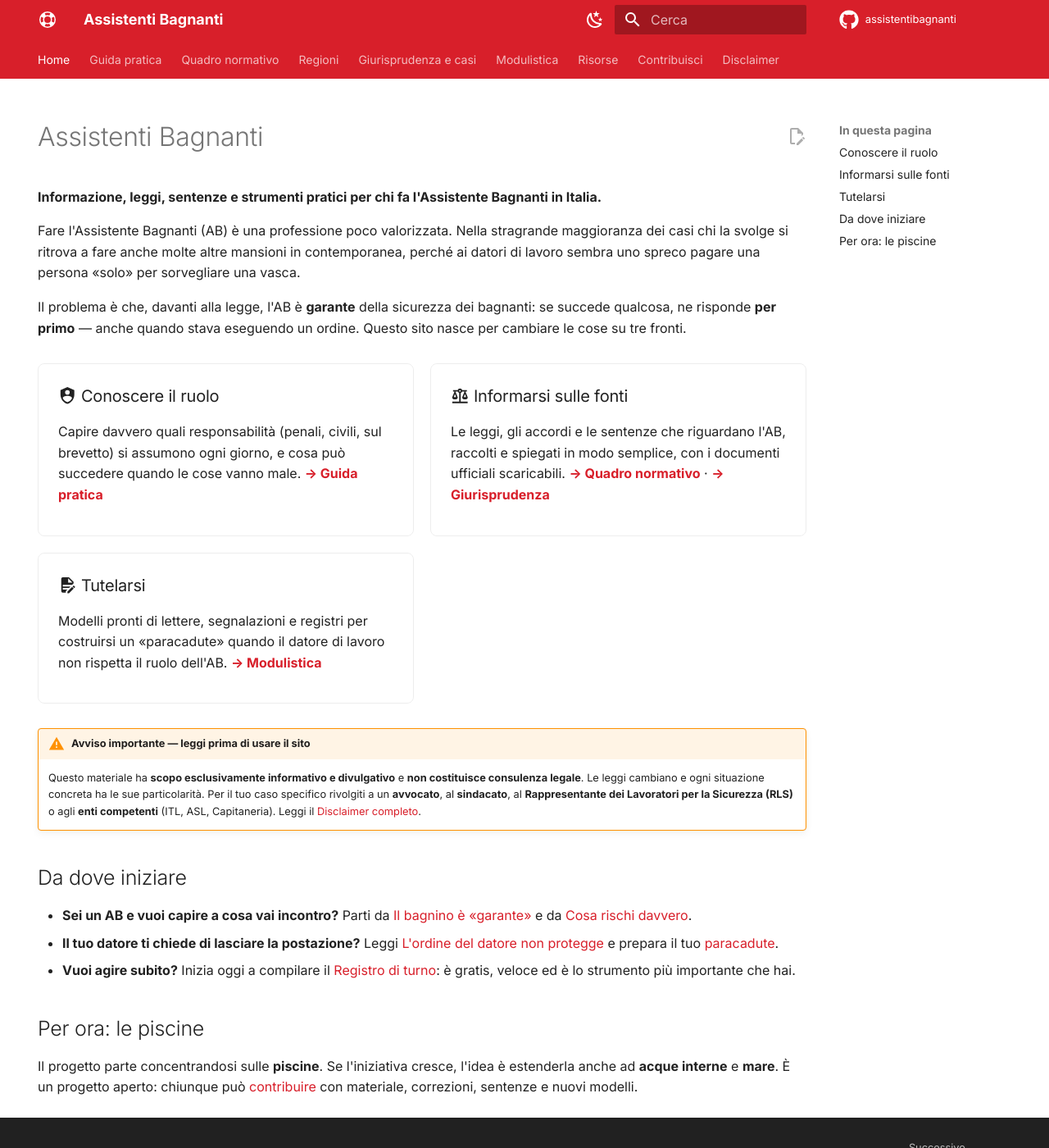
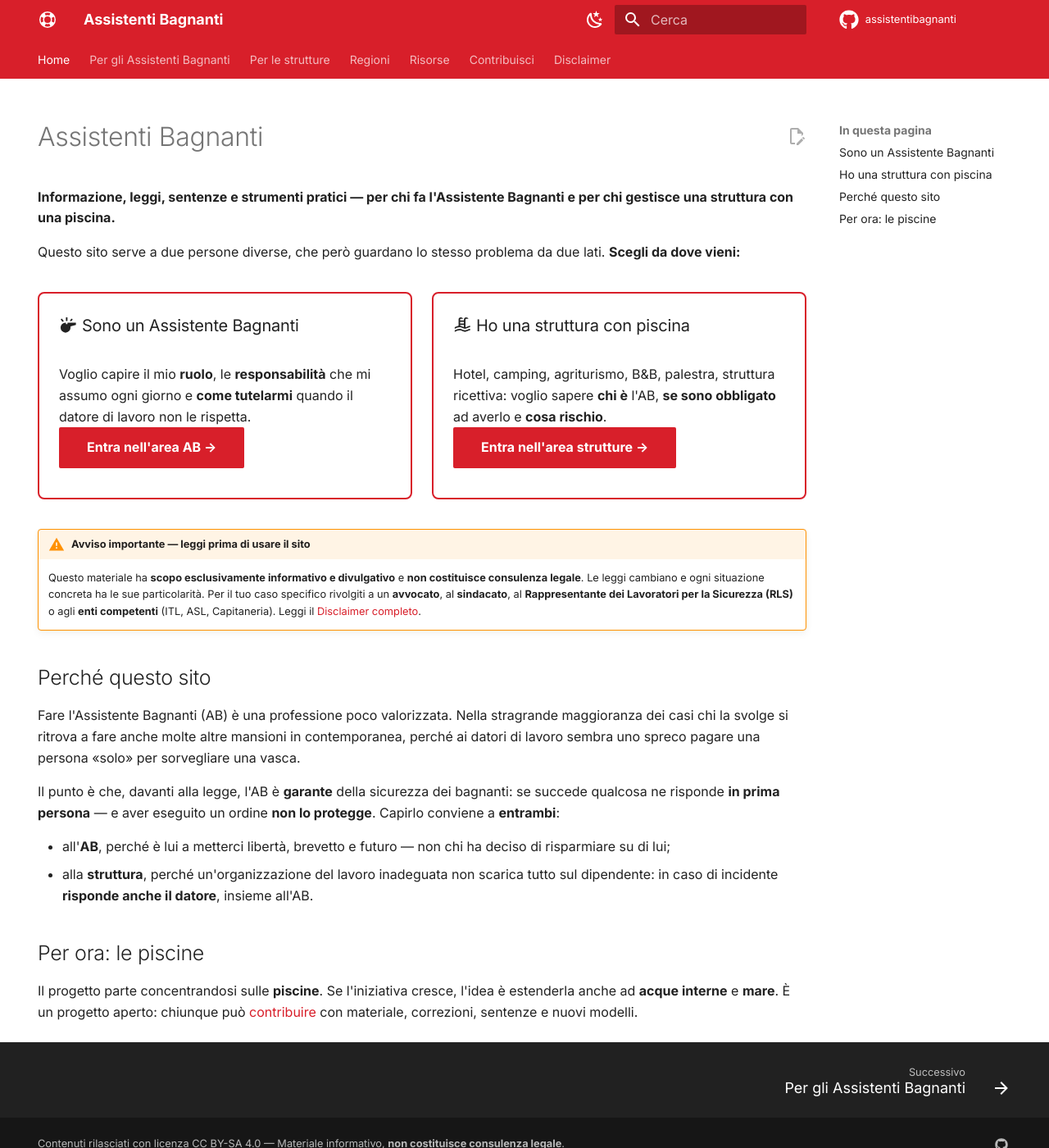
Before and after one commit to assistentibagnanti/assistentibagnanti.github.io, an MkDocs documentation site: the page built from docs/index.md, in a window 1280 px wide and 1400 px high. Shown: the whole window at 82% size. Built offline with MkDocs 1.6.1 and Material for MkDocs 9.7.7, drawn with Linux system fonts in a browser that asks for light colours; comment, search, counter and statistics services are not loaded; some of the changed text lies outside the part shown.

Commit message:
Home a doppio pubblico: bivio AB / strutture e nuova area "Per le strutture"
- Home: bivio in cima con due percorsi ("Sono un AB" / "Ho una struttura
  con piscina") e sezione "Perché questo sito" riscritta per entrambi i
  pubblici (responsabilità in prima persona dell'AB + concorso del datore).
- Navigazione riorganizzata in due tracce: "Per gli Assistenti Bagnanti"
  (raggruppa Guida pratica, Quadro normativo, Giurisprudenza, Modulistica)
  e "Per le strutture".
- Nuovo hub docs/per-ab/index.md (atterraggio del percorso AB).
- Nuova pagina docs/per-strutture/index.md: chi è l'AB, quando è
  obbligatorio (presenza continua, D.M. 1996 art. 14, rinvio alle Regioni),
  perché non basta "qualcuno del personale", rischi per il gestore e
  checklist per mettersi in regola.
- extra.css: stili per le card-bivio della home.

Co-Authored-By: Claude Opus 4.8 <noreply@anthropic.com>

```diff
--- a/docs/assets/css/extra.css
+++ b/docs/assets/css/extra.css
@@ -34,6 +34,32 @@
   margin-top: 0.2rem;
 }
 
+/* Bivio della home: le due grandi scelte (AB / struttura) */
+.ab-choice-grid {
+  display: grid;
+  grid-template-columns: repeat(auto-fit, minmax(17rem, 1fr));
+  gap: 1.2rem;
+  margin: 1.8rem 0;
+}
+
+.ab-choice {
+  display: flex;
+  flex-direction: column;
+  border-width: 2px;
+  border-color: var(--md-primary-fg-color);
+}
+
+.ab-choice:hover {
+  border-color: var(--md-primary-fg-color);
+  box-shadow: 0 0.2rem 0.8rem var(--md-default-fg-color--lighter);
+}
+
+.ab-choice .md-button {
+  margin-top: auto;
+  margin-bottom: 0;
+  align-self: flex-start;
+}
+
 /* Evidenzia i campi da compilare nei template */
 .placeholder,
 code:has(+ em) {
--- a/docs/index.md
+++ b/docs/index.md
@@ -6,37 +6,26 @@ hide:
 
 # Assistenti Bagnanti
 
-**Informazione, leggi, sentenze e strumenti pratici per chi fa l'Assistente Bagnanti in Italia.**
+**Informazione, leggi, sentenze e strumenti pratici — per chi fa l'Assistente Bagnanti e per chi
+gestisce una struttura con una piscina.**
 
-Fare l'Assistente Bagnanti (AB) è una professione poco valorizzata. Nella stragrande maggioranza
-dei casi chi la svolge si ritrova a fare anche molte altre mansioni in contemporanea, perché ai
-datori di lavoro sembra uno spreco pagare una persona «solo» per sorvegliare una vasca.
+Questo sito serve a due persone diverse, che però guardano lo stesso problema da due lati. **Scegli
+da dove vieni:**
 
-Il problema è che, davanti alla legge, l'AB è **garante** della sicurezza dei bagnanti: se succede
-qualcosa, ne risponde **per primo** — anche quando stava eseguendo un ordine. Questo sito nasce
-per cambiare le cose su tre fronti.
+<div class="ab-choice-grid" markdown>
 
-<div class="ab-grid" markdown>
-
-<div class="ab-card" markdown>
-### :material-shield-account: Conoscere il ruolo
-Capire davvero quali responsabilità (penali, civili, sul brevetto) si assumono ogni giorno, e
-cosa può succedere quando le cose vanno male.
-[**→ Guida pratica**](guida-pratica/index.md)
+<div class="ab-card ab-choice" markdown>
+### :material-whistle: Sono un Assistente Bagnanti
+Voglio capire il mio **ruolo**, le **responsabilità** che mi assumo ogni giorno e **come tutelarmi**
+quando il datore di lavoro non le rispetta.
+[Entra nell'area AB →](per-ab/index.md){ .md-button .md-button--primary }
 </div>
 
-<div class="ab-card" markdown>
-### :material-scale-balance: Informarsi sulle fonti
-Le leggi, gli accordi e le sentenze che riguardano l'AB, raccolti e spiegati in modo semplice, con
-i documenti ufficiali scaricabili.
-[**→ Quadro normativo**](quadro-normativo/index.md) · [**→ Giurisprudenza**](giurisprudenza/index.md)
-</div>
-
-<div class="ab-card" markdown>
-### :material-file-document-edit: Tutelarsi
-Modelli pronti di lettere, segnalazioni e registri per costruirsi un «paracadute» quando il datore
-di lavoro non rispetta il ruolo dell'AB.
-[**→ Modulistica**](modulistica/index.md)
+<div class="ab-card ab-choice" markdown>
+### :material-pool: Ho una struttura con piscina
+Hotel, camping, agriturismo, B&B, palestra, struttura ricettiva: voglio sapere **chi è** l'AB, **se
+sono obbligato** ad averlo e **cosa rischio**.
+[Entra nell'area strutture →](per-strutture/index.md){ .md-button .md-button--primary }
 </div>
 
 </div>
@@ -48,14 +37,20 @@ di lavoro non rispetta il ruolo dell'AB.
     Lavoratori per la Sicurezza (RLS)** o agli **enti competenti** (ITL, ASL, Capitaneria).
     Leggi il [Disclaimer completo](disclaimer.md).
 
-## Da dove iniziare
+## Perché questo sito
 
-- **Sei un AB e vuoi capire a cosa vai incontro?** Parti da [Il bagnino è «garante»](guida-pratica/il-bagnino-garante.md)
-  e da [Cosa rischi davvero](guida-pratica/cosa-rischi.md).
-- **Il tuo datore ti chiede di lasciare la postazione?** Leggi [L'ordine del datore non protegge](guida-pratica/ordine-del-datore.md)
-  e prepara il tuo [paracadute](guida-pratica/come-proteggerti.md).
-- **Vuoi agire subito?** Inizia oggi a compilare il [Registro di turno](modulistica/registro-di-turno.md): è gratis,
-  veloce ed è lo strumento più importante che hai.
+Fare l'Assistente Bagnanti (AB) è una professione poco valorizzata. Nella stragrande maggioranza dei
+casi chi la svolge si ritrova a fare anche molte altre mansioni in contemporanea, perché ai datori di
+lavoro sembra uno spreco pagare una persona «solo» per sorvegliare una vasca.
+
+Il punto è che, davanti alla legge, l'AB è **garante** della sicurezza dei bagnanti: se succede
+qualcosa ne risponde **in prima persona** — e aver eseguito un ordine **non lo protegge**. Capirlo
+conviene a **entrambi**:
+
+- all'**AB**, perché è lui a metterci libertà, brevetto e futuro — non chi ha deciso di risparmiare
+  su di lui;
+- alla **struttura**, perché un'organizzazione del lavoro inadeguata non scarica tutto sul dipendente:
+  in caso di incidente **risponde anche il datore**, insieme all'AB.
 
 ## Per ora: le piscine
 
--- /dev/null
+++ b/docs/per-ab/index.md
@@ -0,0 +1,46 @@
+# Per gli Assistenti Bagnanti
+
+Sei un Assistente Bagnanti (AB)? Questa è la tua area. Qui trovi, spiegato in parole semplici, **qual
+è davvero il tuo ruolo davanti alla legge**, le **fonti** che lo fondano e gli **strumenti pratici**
+per tutelarti.
+
+> «Non è problema mio, è quello che mi dicono di fare.»
+> **Falso.** Davanti alla legge sei tu il **garante** della sicurezza dei bagnanti: se succede
+> qualcosa, ne rispondi **per primo** — anche quando stai eseguendo un ordine.
+
+<div class="ab-grid" markdown>
+
+<div class="ab-card" markdown>
+### :material-shield-account: Conoscere il ruolo
+Capire davvero quali responsabilità (penali, civili, sul brevetto) ti assumi ogni giorno, e cosa può
+succedere quando le cose vanno male.
+[**→ Guida pratica**](../guida-pratica/index.md)
+</div>
+
+<div class="ab-card" markdown>
+### :material-scale-balance: Informarsi sulle fonti
+Le leggi, gli accordi e le sentenze che ti riguardano, raccolti e spiegati in modo semplice, con i
+documenti ufficiali scaricabili.
+[**→ Quadro normativo**](../quadro-normativo/index.md) · [**→ Giurisprudenza**](../giurisprudenza/index.md)
+</div>
+
+<div class="ab-card" markdown>
+### :material-file-document-edit: Tutelarti
+Modelli pronti di lettere, segnalazioni e registri per costruirti un «paracadute» quando il datore di
+lavoro non rispetta il ruolo dell'AB.
+[**→ Modulistica**](../modulistica/index.md)
+</div>
+
+</div>
+
+## Da dove iniziare
+
+- **Vuoi capire a cosa vai incontro?** Parti da [Il bagnino è «garante»](../guida-pratica/il-bagnino-garante.md)
+  e da [Cosa rischi davvero](../guida-pratica/cosa-rischi.md).
+- **Il tuo datore ti chiede di lasciare la postazione?** Leggi [L'ordine del datore non protegge](../guida-pratica/ordine-del-datore.md)
+  e prepara il tuo [paracadute](../guida-pratica/come-proteggerti.md).
+- **Vuoi agire subito?** Inizia oggi a compilare il [Registro di turno](../modulistica/registro-di-turno.md):
+  è gratis, veloce ed è lo strumento più importante che hai.
+
+!!! info "Ricorda"
+    Materiale informativo, **non consulenza legale**. Vedi il [Disclaimer](../disclaimer.md).
--- /dev/null
+++ b/docs/per-strutture/index.md
@@ -0,0 +1,109 @@
+# Per le strutture con piscina
+
+Hai una piscina in un **hotel, camping, agriturismo, B&B, residence, palestra, centro benessere o
+struttura ricettiva** e ti stai chiedendo: *«Devo davvero avere un assistente bagnanti? Non basta
+qualcuno del personale?»*
+
+Questa pagina risponde in modo chiaro: **chi è** l'assistente bagnanti, **quando sei obbligato** ad
+averlo e **cosa rischi** se manca o se gli fai fare anche altro. L'obiettivo non è spaventarti, ma
+metterti nelle condizioni di **essere in regola** — e di capire perché conviene anche a te.
+
+## Chi è l'Assistente Bagnanti
+
+L'assistente bagnanti (AB) **non è** un addetto qualunque: è una figura professionale **abilitata**,
+titolare di un **brevetto di salvamento** in corso di validità, addetta al **servizio di salvataggio e
+primo soccorso**. La professione è disciplinata a livello nazionale dal
+[**Decreto 85/2024**](../quadro-normativo/decreto-85-2024.md), che definisce chi può formarlo e come si
+ottiene l'abilitazione.
+
+In acqua, in caso di emergenza, contano **secondi**: per questo serve una persona **formata,
+abilitata e dedicata alla sorveglianza** — non un cameriere, un addetto alla reception o un istruttore
+che «dà anche un occhio alla vasca».
+
+## Quando sei obbligato ad averlo
+
+Il principio nazionale è semplice e netto:
+
+!!! danger "Presenza continua durante l'apertura al pubblico"
+    In ogni piscina aperta all'utenza deve essere assicurata la **presenza continua di assistenti
+    bagnanti** per tutto l'orario di apertura
+    ([Accordo Stato-Regioni 16/01/2003](../quadro-normativo/accordo-stato-regioni.md)). «Continua»
+    significa che **non può esistere un solo momento** in cui la vasca è accessibile e nessun AB la sta
+    sorvegliando.
+
+A questo si aggiunge il [**D.M. 18 marzo 1996, art. 14**](../quadro-normativo/dm-18-marzo-1996.md): il
+**numero** degli assistenti bagnanti va **rapportato alla superficie** dello specchio d'acqua e alle
+**caratteristiche delle vasche**, e dev'essere garantita la sorveglianza di **tutte** le aree, comprese
+quelle non visibili da un'unica postazione. Tradotto: una vasca grande, o con angoli ciechi, **non può
+essere sorvegliata da una sola persona**.
+
+### «Ma la mia è la piscina di un albergo / camping, non una piscina pubblica»
+
+È proprio uno dei casi in cui, di norma, l'obbligo **scatta**. La normativa distingue vari tipi di
+piscine — quelle **pubbliche**, quelle **al servizio di strutture ricettive** (alberghi, campeggi,
+agriturismi, villaggi), quelle **condominiali** a uso esclusivo dei residenti, i **parchi acquatici** —
+e applica a ciascun tipo regole di vigilanza. Nel momento in cui la tua piscina è aperta a un'**utenza
+di terzi** (clienti, ospiti, soci), entri nel campo degli obblighi di sorveglianza.
+
+!!! warning "La regola che conta davvero è quella della tua Regione"
+    L'Accordo nazionale fissa il **minimo**, ma diventa pienamente applicabile solo quando ogni
+    **Regione** lo recepisce — e la Regione può **aggiungere** requisiti, dettagliare il **rapporto
+    AB/superficie** e precisare **quali piscine** sono soggette e a quali condizioni.
+    **Prima di decidere, verifica la norma della tua Regione** (e, in caso di dubbio, chiedi conferma
+    all'ASL o al Comune). → [Le Regioni](../regioni/index.md)
+
+## No, non basta «qualcuno del personale»
+
+Far sorvegliare la vasca da un dipendente che fa **anche altro** (reception, bar, pulizie, istruzione
+corsi) è il punto da cui nascono la maggior parte dei problemi. Per la legge non funziona, per due
+motivi:
+
+- la sorveglianza dev'essere **continua ed esclusiva**: chi prepara un caffè o risponde al telefono,
+  in quel momento, **non sta sorvegliando**;
+- l'AB dev'essere **abilitato** (brevetto valido): un addetto senza brevetto **non è** un assistente
+  bagnanti, qualunque mansione gli venga assegnata.
+
+## Cosa rischi se manca (o se gli fai fare altro)
+
+Affidare la sicurezza della piscina a un'organizzazione inadeguata **non scarica** il rischio sul solo
+dipendente: ricade **anche su di te**.
+
+| Rischio per la struttura | In concreto |
+|---|---|
+| **Responsabilità penale concorrente** | In caso di annegamento o lesioni, la responsabilità del datore **concorre** con quella dell'AB: una cattiva organizzazione del lavoro (un'unica persona su sorveglianza e altre mansioni) è essa stessa una colpa. → [Cass. 24165/2013](../giurisprudenza/cassazione-24165-2013.md) |
+| **Responsabilità civile e risarcimenti** | La struttura risponde dei danni verso la vittima e i familiari. I risarcimenti possono essere **ingenti** e non sempre interamente coperti dall'assicurazione. |
+| **Sanzioni e provvedimenti dell'ASL** | La vigilanza igienico-sanitaria può contestare la mancanza dei requisiti e disporre **prescrizioni, sanzioni o la sospensione dell'attività** della piscina. |
+| **Sicurezza sul lavoro (D.Lgs. 81/2008)** | Devi **organizzare il lavoro in sicurezza** (art. 18) e redigere il [**DVR**](../quadro-normativo/dlgs-81-2008.md) (artt. 17 e 28). Concentrare mansioni incompatibili su un'unica persona è una violazione documentabile. |
+| **Reputazione** | Un incidente in piscina diventa rapidamente un caso pubblico. Per una struttura ricettiva il danno d'immagine può superare quello economico diretto. |
+
+!!! note "Il conto che conviene fare"
+    Garantire l'AB (o gli AB) necessari costa **poche decine di euro al giorno**. Un solo incidente
+    evitabile può costare molto di più — in denaro, in procedimenti e in reputazione — oltre a un danno
+    irreparabile a una persona. Mettersi in regola **è anche un buon investimento**.
+
+## Come metterti in regola — in pratica
+
+1. **Verifica la norma della tua Regione** (e chiedi conferma all'ASL o al Comune): è lì che trovi se
+   la tua piscina è soggetta all'obbligo e con quale rapporto AB/superficie. → [Le Regioni](../regioni/index.md)
+2. **Incarica assistenti bagnanti abilitati**, con **brevetto valido**, in numero adeguato alla
+   superficie e alla conformazione delle vasche.
+3. **Garantisci la presenza continua** per tutto l'orario di apertura: nessun «buco» di sorveglianza,
+   nemmeno per le pause — vanno previsti turni e sostituzioni.
+4. **Non assegnare all'AB mansioni incompatibili** con la sorveglianza (bar, reception, pulizie,
+   istruzione di corsi mentre la vasca è aperta al pubblico).
+5. **Predisponi DVR, piano di sicurezza e procedure di emergenza** e tieni in ordine la documentazione
+   (registri, turni).
+
+## Approfondisci
+
+- [Quadro normativo](../quadro-normativo/index.md) — le leggi e gli accordi, spiegati e scaricabili.
+- [Le Regioni](../regioni/index.md) — la norma della tua Regione, quella che ti vincola davvero.
+- [Giurisprudenza e casi](../giurisprudenza/index.md) — come hanno deciso i giudici quando qualcosa è
+  andato storto.
+
+---
+
+!!! info "Avviso"
+    Materiale informativo a scopo divulgativo, **non costituisce consulenza legale**. Per la situazione
+    specifica della tua struttura rivolgiti a un **tecnico/consulente abilitato**, all'**ASL**
+    competente e, se serve, a un **legale**. Leggi il [Disclaimer](../disclaimer.md).
--- a/mkdocs.yml
+++ b/mkdocs.yml
@@ -93,35 +93,38 @@ extra:
 
 nav:
   - Home: index.md
-  - Guida pratica:
-      - guida-pratica/index.md
-      - Il bagnino è "garante": guida-pratica/il-bagnino-garante.md
-      - L'ordine del datore non protegge: guida-pratica/ordine-del-datore.md
-      - La sorveglianza dev'essere continua: guida-pratica/sorveglianza-continua.md
-      - Cosa rischi davvero: guida-pratica/cosa-rischi.md
-      - Come proteggerti (il paracadute): guida-pratica/come-proteggerti.md
-  - Quadro normativo:
-      - quadro-normativo/index.md
-      - Decreto 85/2024: quadro-normativo/decreto-85-2024.md
-      - D.M. 18 marzo 1996: quadro-normativo/dm-18-marzo-1996.md
-      - Accordo Stato-Regioni 2003: quadro-normativo/accordo-stato-regioni.md
-      - Codice penale (articoli chiave): quadro-normativo/codice-penale.md
-      - D.Lgs. 81/2008 (sicurezza sul lavoro): quadro-normativo/dlgs-81-2008.md
+  - Per gli Assistenti Bagnanti:
+      - per-ab/index.md
+      - Guida pratica:
+          - guida-pratica/index.md
+          - Il bagnino è "garante": guida-pratica/il-bagnino-garante.md
+          - L'ordine del datore non protegge: guida-pratica/ordine-del-datore.md
+          - La sorveglianza dev'essere continua: guida-pratica/sorveglianza-continua.md
+          - Cosa rischi davvero: guida-pratica/cosa-rischi.md
+          - Come proteggerti (il paracadute): guida-pratica/come-proteggerti.md
+      - Quadro normativo:
+          - quadro-normativo/index.md
+          - Decreto 85/2024: quadro-normativo/decreto-85-2024.md
+          - D.M. 18 marzo 1996: quadro-normativo/dm-18-marzo-1996.md
+          - Accordo Stato-Regioni 2003: quadro-normativo/accordo-stato-regioni.md
+          - Codice penale (articoli chiave): quadro-normativo/codice-penale.md
+          - D.Lgs. 81/2008 (sicurezza sul lavoro): quadro-normativo/dlgs-81-2008.md
+      - Giurisprudenza e casi:
+          - giurisprudenza/index.md
+          - Cassazione 24165/2013: giurisprudenza/cassazione-24165-2013.md
+          - Pietrasanta 2019 (Trib. Lucca 2024): giurisprudenza/pietrasanta-2019.md
+          - Marsciano 2024: giurisprudenza/marsciano-2024.md
+          - Manfredonia 2010 (Giudice di Pace): giurisprudenza/manfredonia-2010.md
+          - Udine 2017: giurisprudenza/udine-2017.md
+      - Modulistica:
+          - modulistica/index.md
+          - Registro di turno: modulistica/registro-di-turno.md
+          - Contestazione del mansionario: modulistica/contestazione-job-description.md
+          - Segnalazione criticità sicurezza: modulistica/segnalazione-criticita-sicurezza.md
+          - Lettera / PEC al datore: modulistica/lettera-pec-datore.md
+          - Richiesta documenti (DVR, ecc.): modulistica/richiesta-documenti.md
+  - Per le strutture: per-strutture/index.md
   - Regioni: regioni/index.md
-  - Giurisprudenza e casi:
-      - giurisprudenza/index.md
-      - Cassazione 24165/2013: giurisprudenza/cassazione-24165-2013.md
-      - Pietrasanta 2019 (Trib. Lucca 2024): giurisprudenza/pietrasanta-2019.md
-      - Marsciano 2024: giurisprudenza/marsciano-2024.md
-      - Manfredonia 2010 (Giudice di Pace): giurisprudenza/manfredonia-2010.md
-      - Udine 2017: giurisprudenza/udine-2017.md
-  - Modulistica:
-      - modulistica/index.md
-      - Registro di turno: modulistica/registro-di-turno.md
-      - Contestazione del mansionario: modulistica/contestazione-job-description.md
-      - Segnalazione criticità sicurezza: modulistica/segnalazione-criticita-sicurezza.md
-      - Lettera / PEC al datore: modulistica/lettera-pec-datore.md
-      - Richiesta documenti (DVR, ecc.): modulistica/richiesta-documenti.md
   - Risorse: risorse/index.md
   - Contribuisci: contribuisci.md
   - Disclaimer: disclaimer.md
```
